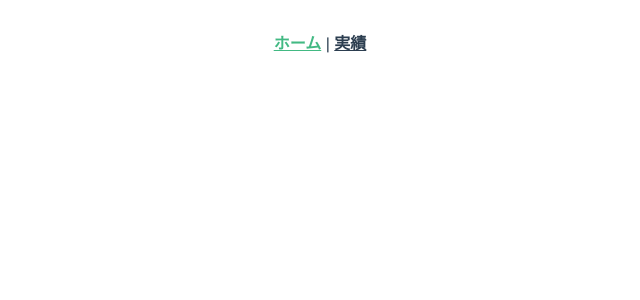
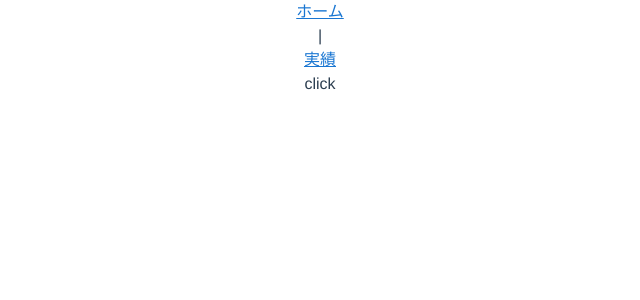
Before and after one commit to KOHEI183/batch-tokyo, a Vue app: page / in a window 1280 px wide. Shown: the top 300 px of the page, without its empty margins (320-960 px from the left). Built offline with nearby package versions, Linux system fonts and the light colour scheme.

Commit message:
APIの生成 #7

```diff
--- a/package.json
+++ b/package.json
@@ -8,6 +8,7 @@
     "lint": "vue-cli-service lint"
   },
   "dependencies": {
+    "axios": "^0.21.4",
     "core-js": "^3.6.5",
     "firebase": "^9.0.2",
     "vue": "^2.6.11",
--- a/src/App.vue
+++ b/src/App.vue
@@ -1,10 +1,12 @@
 <template>
   <div id="app">
-    <div id="nav">
+    <v-app>
       <router-link to="/">ホーム</router-link> |
       <router-link to="/achievements">実績</router-link>
-    </div>
-    <router-view/>
+        <v-main>
+          <router-view/>
+        </v-main>
+    </v-app>
   </div>
 </template>
 
--- /dev/null
+++ b/src/firebase/fireBase.ts
@@ -0,0 +1,18 @@
+// firebaseの情報
+import { initializeApp } from "firebase/app";
+// import { getFirestore } from "firebase/firestore";
+import { getStorage } from "firebase/storage";
+
+const firebaseConfig = {
+  apiKey: process.env.VUE_APP_FIREBASE_API_KEY,
+  authDomain: process.env.VUE_APP_FIREBASE_AUTH_DOMAIN,
+  projectId: process.env.VUE_APP_FIREBASE_PROJECT_ID,
+  storageBucket: process.env.VUE_APP_FIREBASE_STORAGE_BUCKET,
+  messagingSenderId: process.env.VUE_APP_FIREBASE_MESSAGING_SENDER_ID,
+  appId: process.env.VUE_APP_FIREBASE_APP_ID,
+  measurementId: process.env.VUE_APP_FIREBASE_MEASUREMENT_ID,
+}
+
+const firebaseApp = initializeApp(firebaseConfig)
+// export const fireStore = getFirestore();
+export const cloudStorage = getStorage(firebaseApp);
--- a/src/router/index.ts
+++ b/src/router/index.ts
@@ -15,10 +15,7 @@ const routes: Array<RouteConfig> = [
     path: '/achievements',
     name: 'Achievements',
     meta: { title: '実績', desc: '' },
-    // route level code-splitting
-    // this generates a separate chunk (about.[hash].js) for this route
-    // which is lazy-loaded when the route is visited.
-    // component: () => import(/* webpackChunkName: "about" */ '../views/About.vue')
+    component: () => import(/* webpackChunkName: "achievements" */ '../views/Achievements.vue')
   }
 ]
 
--- /dev/null
+++ b/src/services/api/firebase-storage/index.ts
@@ -0,0 +1,11 @@
+import { cloudStorage } from "@/firebase/fireBase";
+import { listAll, ref, ListResult } from "firebase/storage";
+
+export default {
+  // https://modularfirebase.web.app/common-use-cases/storage/
+  /* eslint-disable */
+  async getCloudStorage(storageURL: string): Promise<ListResult> {
+    const imageRef = ref(cloudStorage, storageURL)
+    return await listAll(imageRef)
+  },
+}
--- /dev/null
+++ b/src/views/Achievements.vue
@@ -0,0 +1,11 @@
+<template>
+  <div>
+  </div>
+</template>
+
+<script lang="ts">
+import Vue from 'vue'
+export default Vue.extend({
+
+})
+</script>
--- a/src/views/Home.vue
+++ b/src/views/Home.vue
@@ -1,11 +1,26 @@
 <template>
   <div>
+    <button
+      @click="test()"
+    >click</button>
   </div>
 </template>
 
 <script lang="ts">
 import Vue from 'vue'
+import CloudStorage from '@/services/api/firebase-storage'
+
 export default Vue.extend({
-
+  methods: {
+    test() {
+      CloudStorage.getCloudStorage('gs://my-portfolio-c26fa.appspot.com')
+        .then((r)=>{
+          console.log(r);
+        })
+        .catch((e)=>{
+          console.error(e);
+        })
+    }
+  }
 })
 </script>
```
Also changed, not shown: src/services/api/axios-for-auth.ts (added, +7 -0 lines), firebase.json, 2 other files (tests, documents, lock files or other folders).
